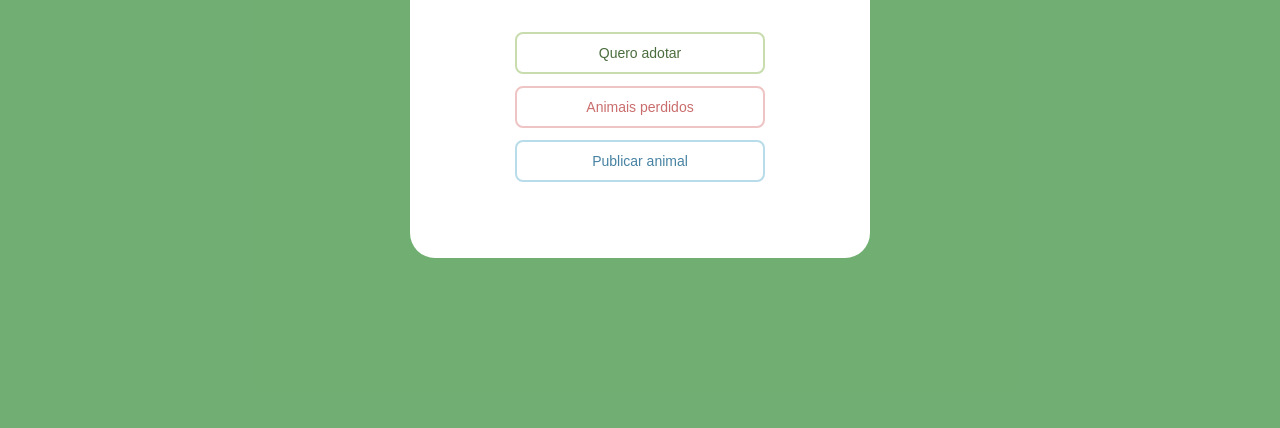
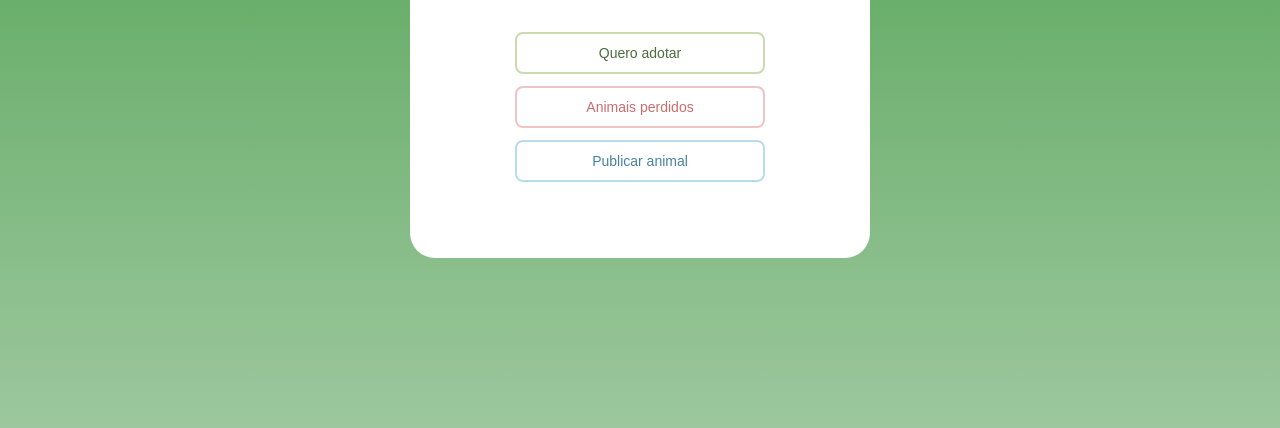
Before and after one commit to Rian01048/Projeto-HTML, a plain HTML site: page atividade/index.html in a window 1280 px wide. Shown: the part 372-800 px from the top of the page. Drawn offline with Linux system fonts and the light colour scheme.

Commit message:
Add files via upload

```diff
--- a/atividade/style.css
+++ b/atividade/style.css
@@ -114,7 +114,7 @@ body{
 
 .pagina{
     display:none;
-    background-color: #2e7d32;
+    background: linear-gradient(rgba(0, 128, 0, 0.438), rgba(255, 255, 255, 0.315));
 }
 
 .pagina.ativa{
```
